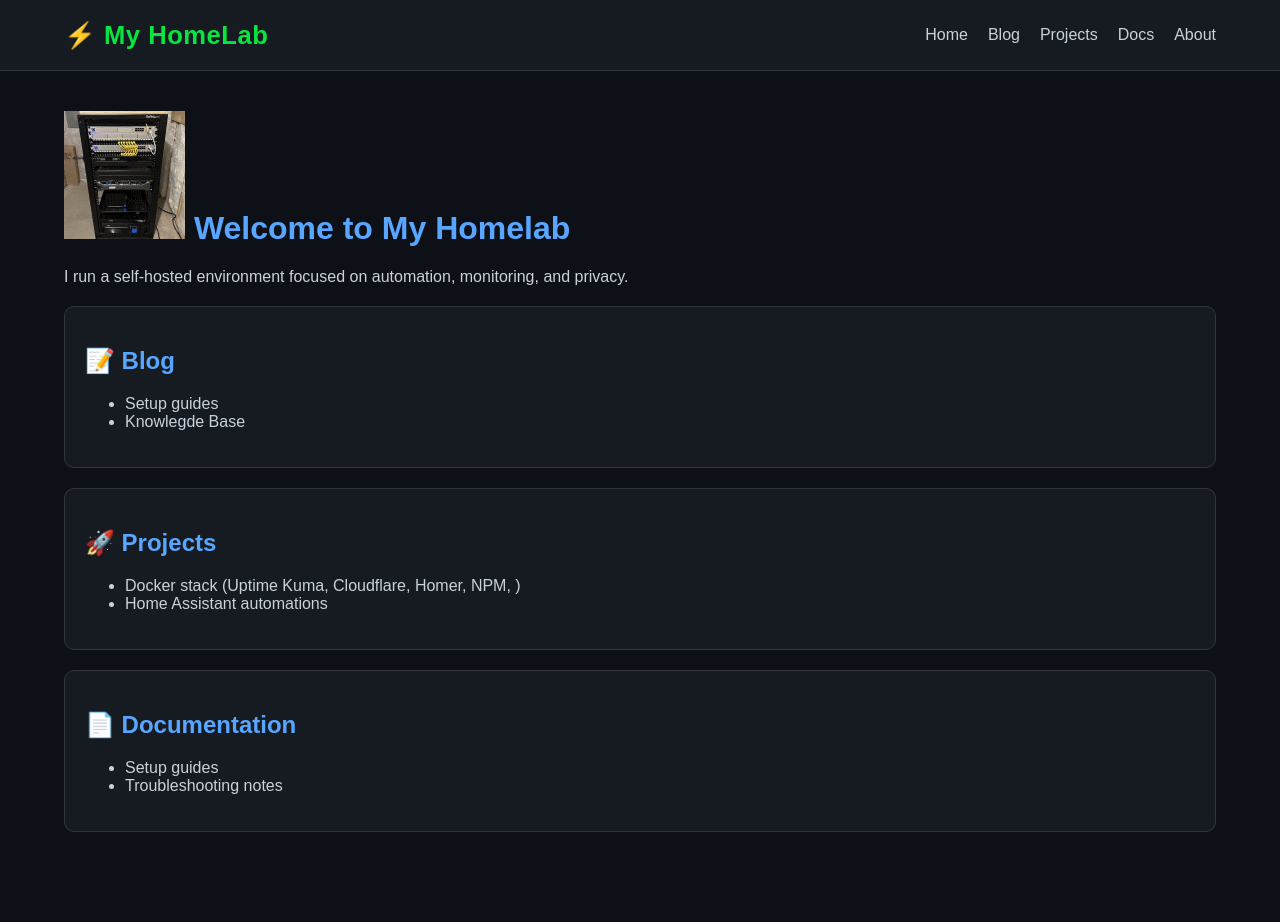
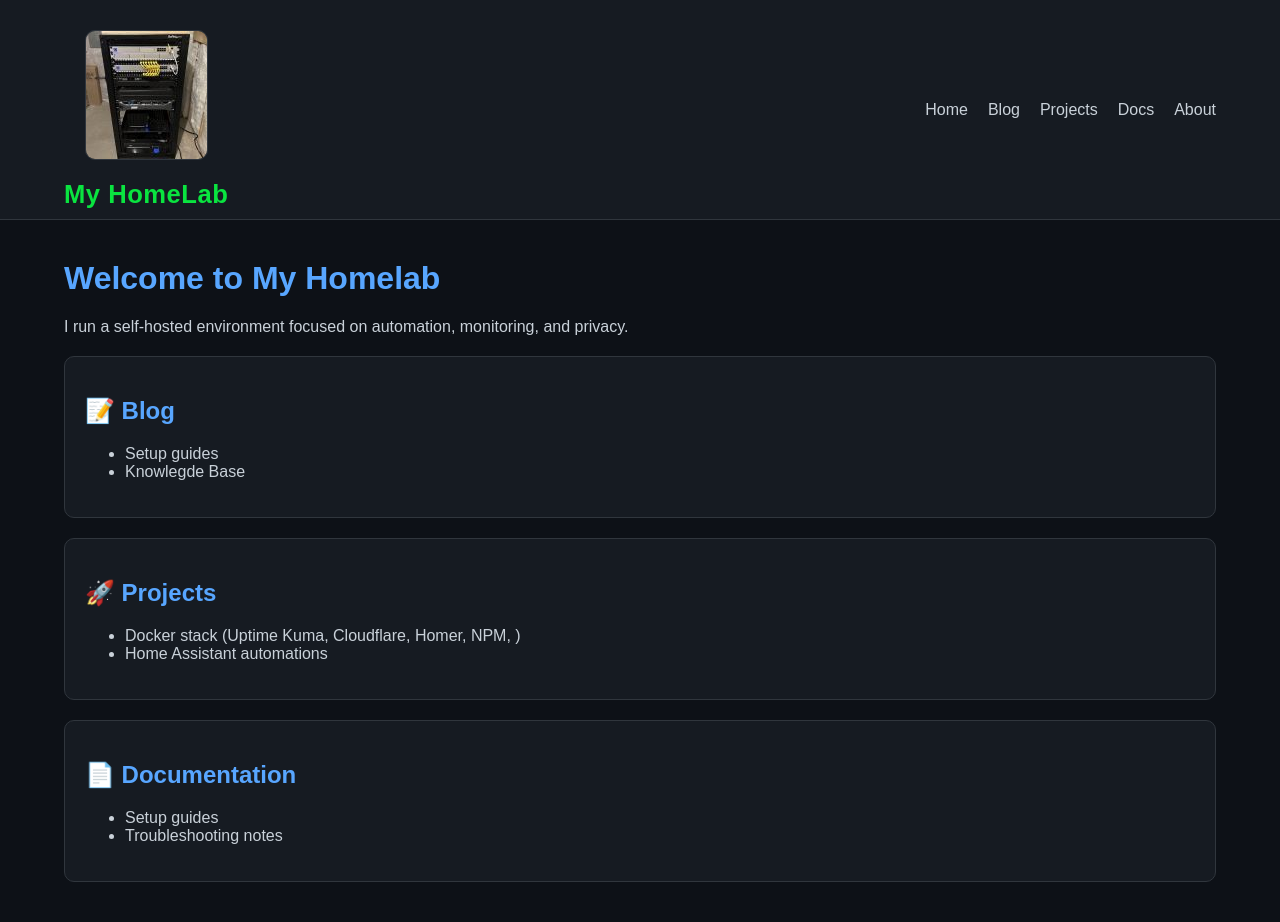
Before and after one commit to Freaky2112/freaky2112.github.io, a Jekyll site: the page built from index.md, in a window 1280 px wide. Built offline with Jekyll 4.4.1, drawn with Linux system fonts in a browser that asks for light colours; before the commit the page ends 900 px from its top, so only the background shows below that.

Commit message:
add image to banner

```diff
--- a/_includes/nav.html
+++ b/_includes/nav.html
@@ -1,6 +1,6 @@
 <nav class="nav">
   <div class="nav-container">
-    <span class="logo">⚡ My HomeLab</span>
+    <span class="logo"><img src="/assets/images/homelab.jpg" class="image"> My HomeLab</span>
     <ul>
       <li><a href="/">Home</a></li>
       <li><a href="/blog/">Blog</a></li>
--- a/index.md
+++ b/index.md
@@ -3,7 +3,7 @@ layout: default
 title: Home
 ---
 
-# ![Welcome to My Homelab](assets/images/homelab.jpg) Welcome to My Homelab
+#  Welcome to My Homelab
 
 I run a self-hosted environment focused on automation, monitoring, and privacy.
 
@@ -29,3 +29,4 @@ I run a self-hosted environment focused on automation, monitoring, and privacy.
   <li>Setup guides</li>
   <li>Troubleshooting notes</li>
 </ul>
+</div>
```
